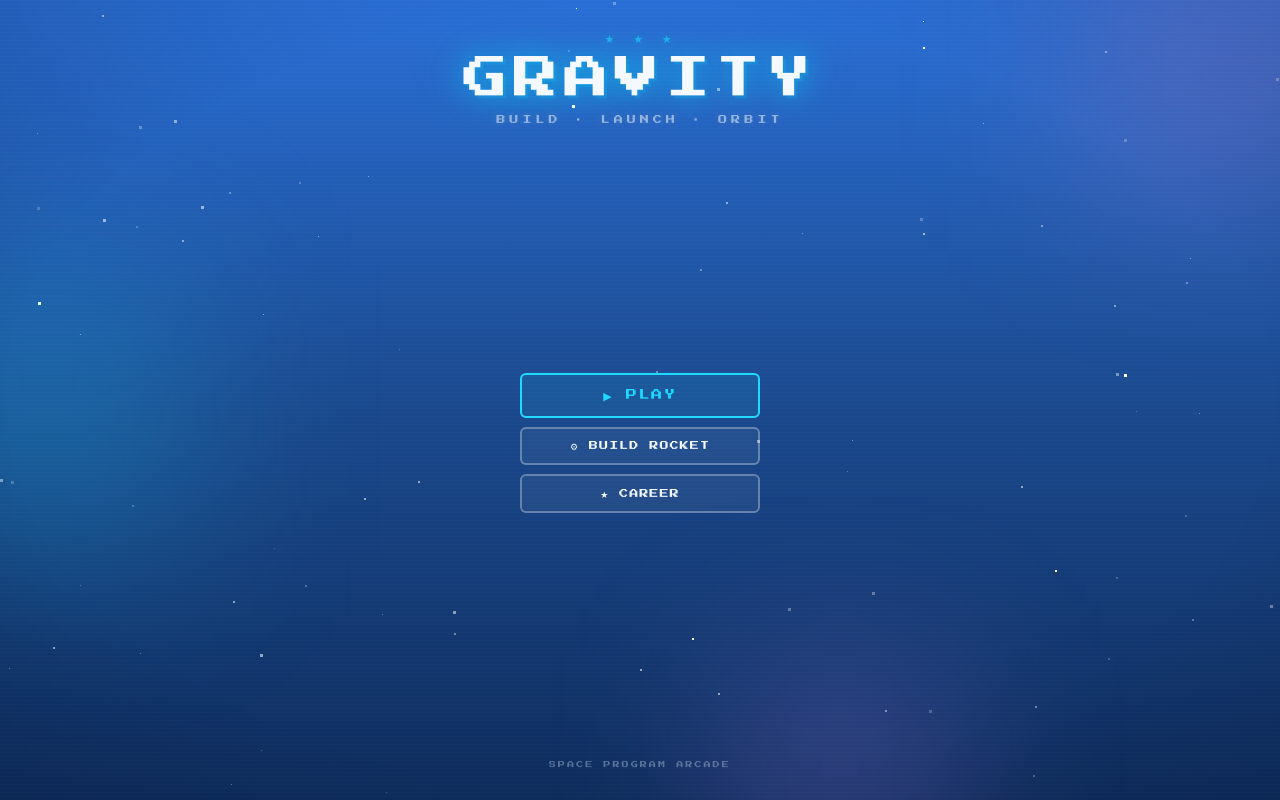
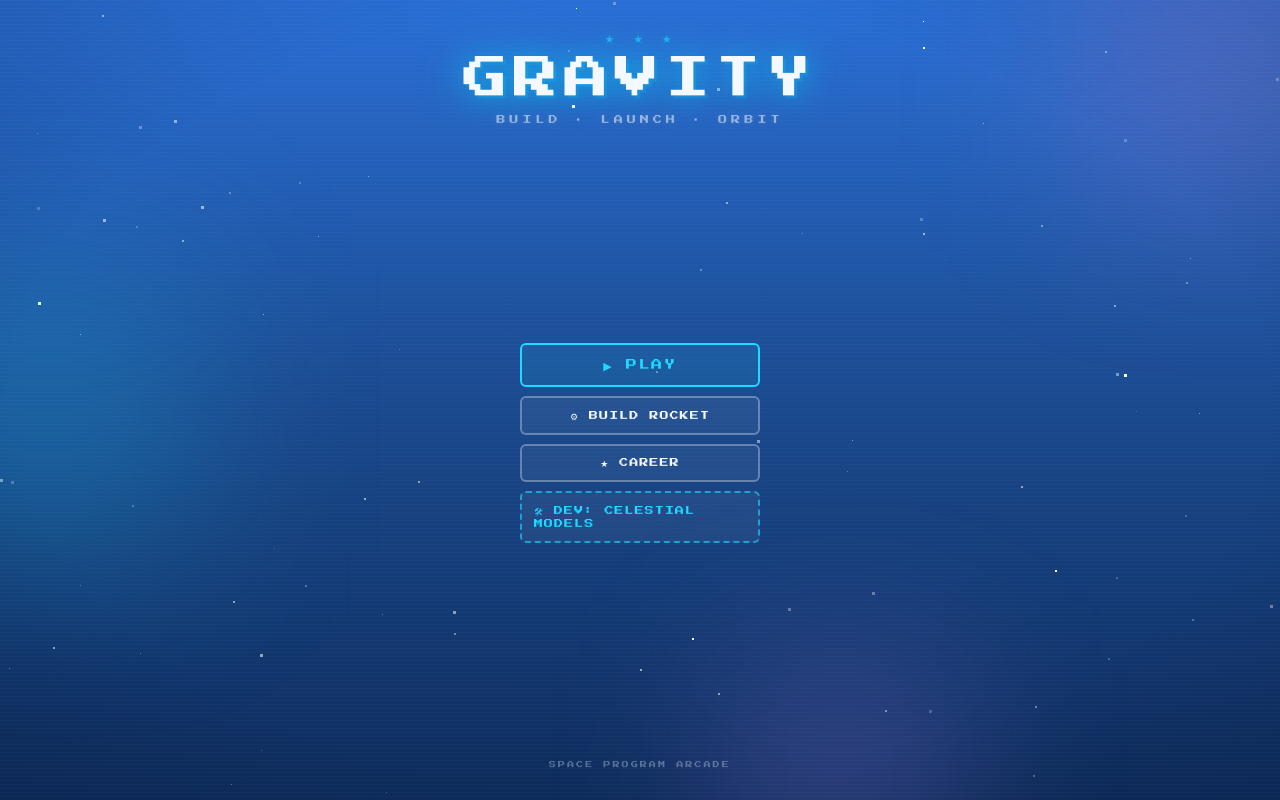
Before and after one commit to elemarin/gravity, a Next.js app: page / in a window 1280 px wide. Built offline with nearby package versions, Linux system fonts and the light colour scheme.

Commit message:
Integrate Celestial Models link on home page in dev mode

```diff
--- a/app/page.tsx
+++ b/app/page.tsx
@@ -54,6 +54,15 @@ export default function HomePage() {
           >
             ★ CAREER
           </Link>
+          {process.env.NODE_ENV === 'development' && (
+            <Link
+              href="/models"
+              className="btn btn-secondary w-full py-3.5 border-dashed border-cyan/60 text-cyan hover:border-cyan"
+              style={{ fontSize: 9, letterSpacing: '0.12em' }}
+            >
+              🛠 DEV: CELESTIAL MODELS
+            </Link>
+          )}
         </div>
 
         <footer
```
